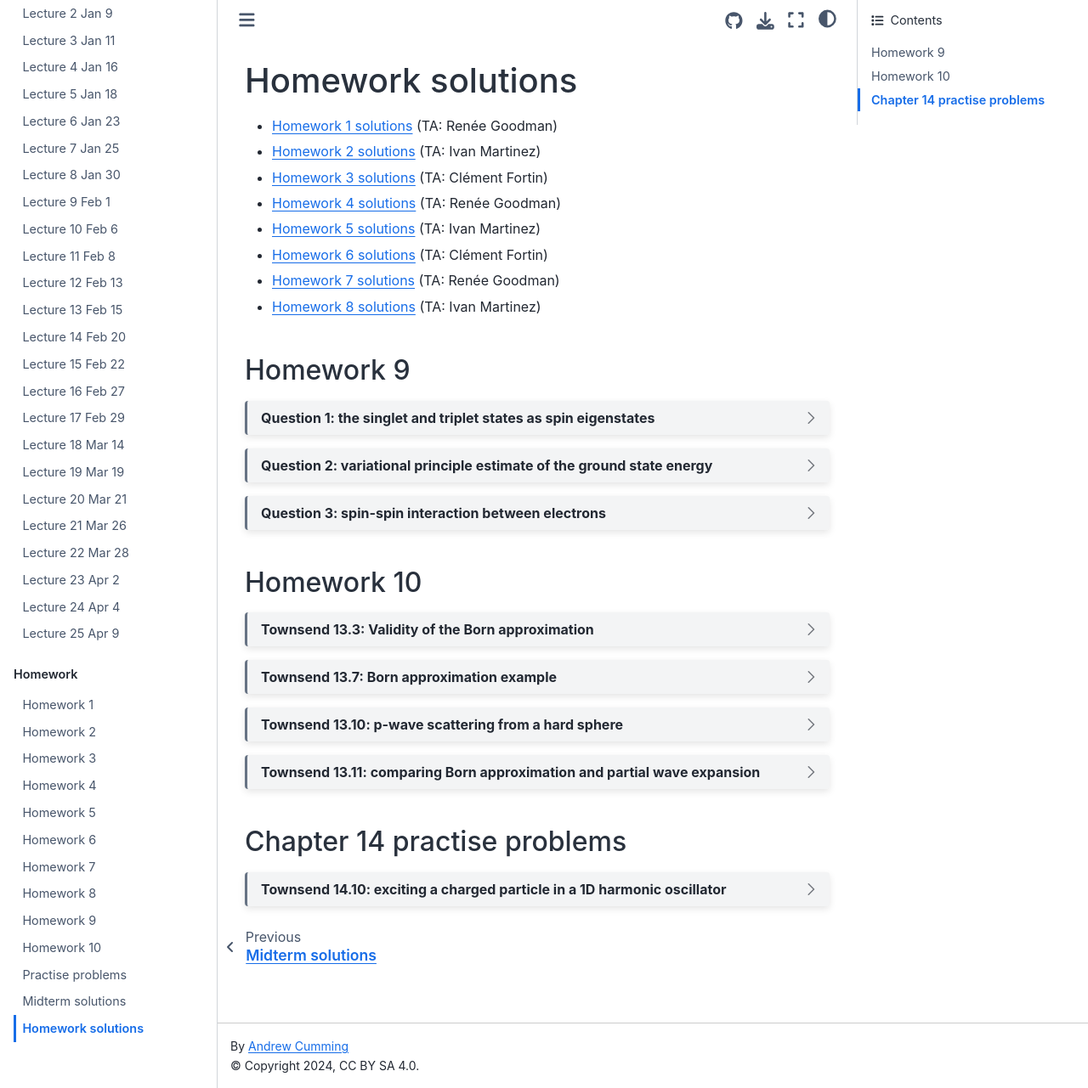
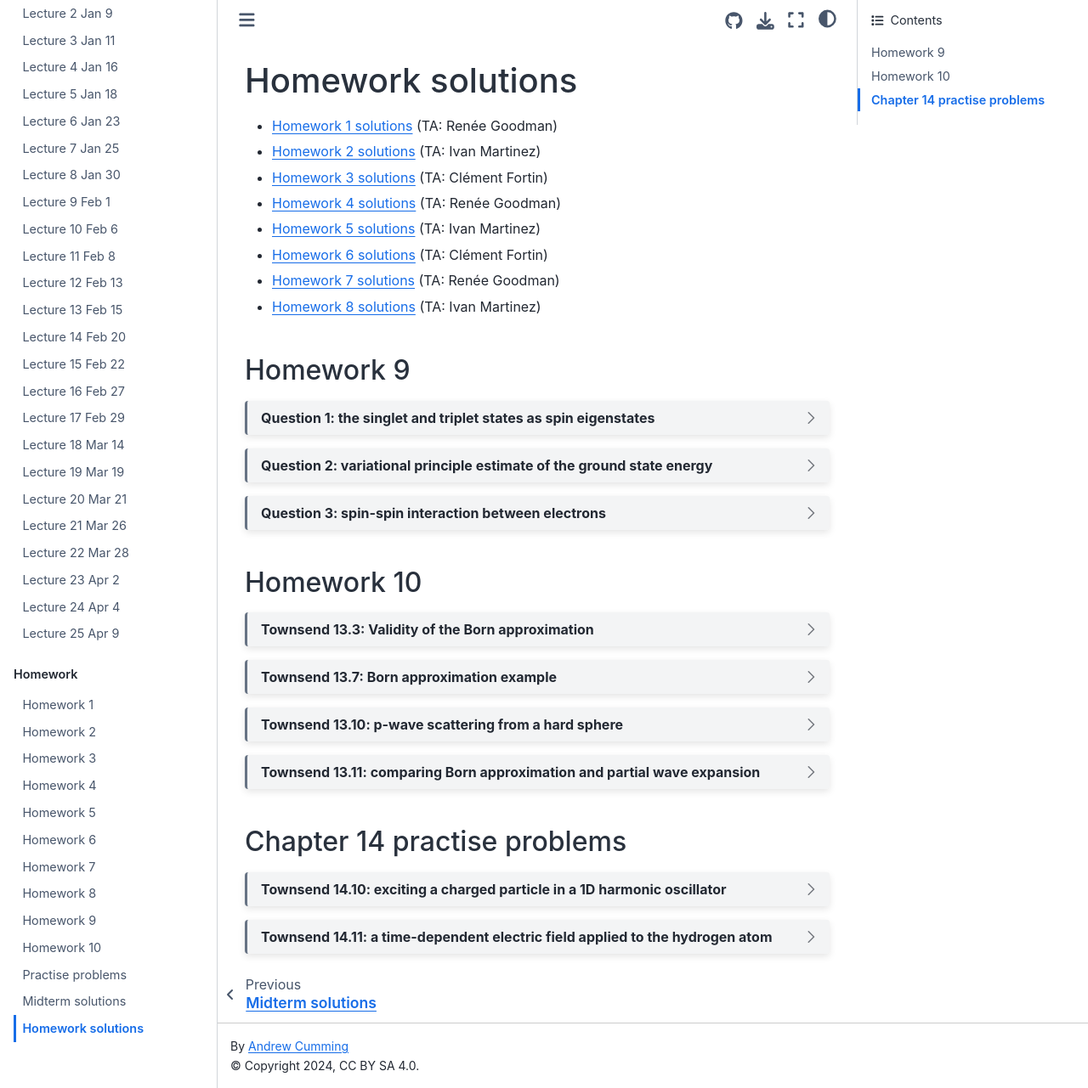
Before and after one commit to andrewcumming/phys457, a Jupyter Book: the page built from homework_solutions.md, in a window 1280 px wide and 1281 px high. Shown: the whole window at 85% size. Built offline with Jupyter Book 1.0.4 settings and Sphinx 7.4.7 and the Sphinx Book theme 1.1.4, drawn with Linux system fonts in a browser that asks for light colours; part of the change alters nothing that is shown.

Commit message:
Update hw sols

````diff
--- a/homework_solutions.md
+++ b/homework_solutions.md
@@ -285,10 +285,27 @@ Therefore
 
 $$|c_n|^2 = {e^2E_0^2\over m\hbar\omega_0} {t^2(1+\cos\omega_0 t)}.$$
 
+```
 
 
+```{dropdown} Townsend 14.11: a time-dependent electric field applied to the hydrogen atom
 
+Aligning our $z$-axis with the applied electric field, the perturbation to the Hamiltonian is
 
+$$\hat{H}_1 = -eE(t)\hat{z} = -\hat{z}\, e E_0 e^{-t/\tau}.$$
 
+We start off in the ground state and we need to use time-dependent perturbation theory to calculate the probability that the particle will be found in a 2p state as $t\rightarrow\infty$.  Apply equation {eq}`dckdt`:
 
-```
+$${dc_1\over dt} = -{i\over\hbar} e^{-i(E_0-E_1)t/\hbar}\braket{2p|\hat{H}_1|0} = {ieE_0\over\hbar} e^{i\omega_{21}t} e^{-t/\tau}\braket{2p|\hat{z}|1s}$$
+
+where $\omega_{21} = |E_0-E_1|/\hbar$ is the photon frequency involved in the transition. The matrix element is
+
+$$\braket{2,1,0|\hat{z}|1,0,0} =  {1\over \sqrt{3}} \sqrt{3\over 2}{2^8\over 3^5}a_0 = {1\over \sqrt{2}}{2^8\over 3^5}a_0$$
+
+(using the integrals given in lecture 25) (we need $m=0$ on the left-hand side to get a non-vanishing matrix element).
+
+Therefore
+
+$$|c_1|^2 = {e^2E_0^2\over \hbar^2} {2^{15}\over 3^{10}} a_0^2 \left|\int_0^\infty dt,e^{i\omega_{21}t}e^{-t/\tau}\right|^2$$
+
+$$={e^2E_0^2\over \hbar^2} {2^{15}\over 3^{10}} a_0^2 {\tau^2\over 1 + (\omega_{21} \tau)^2}.$$
````
